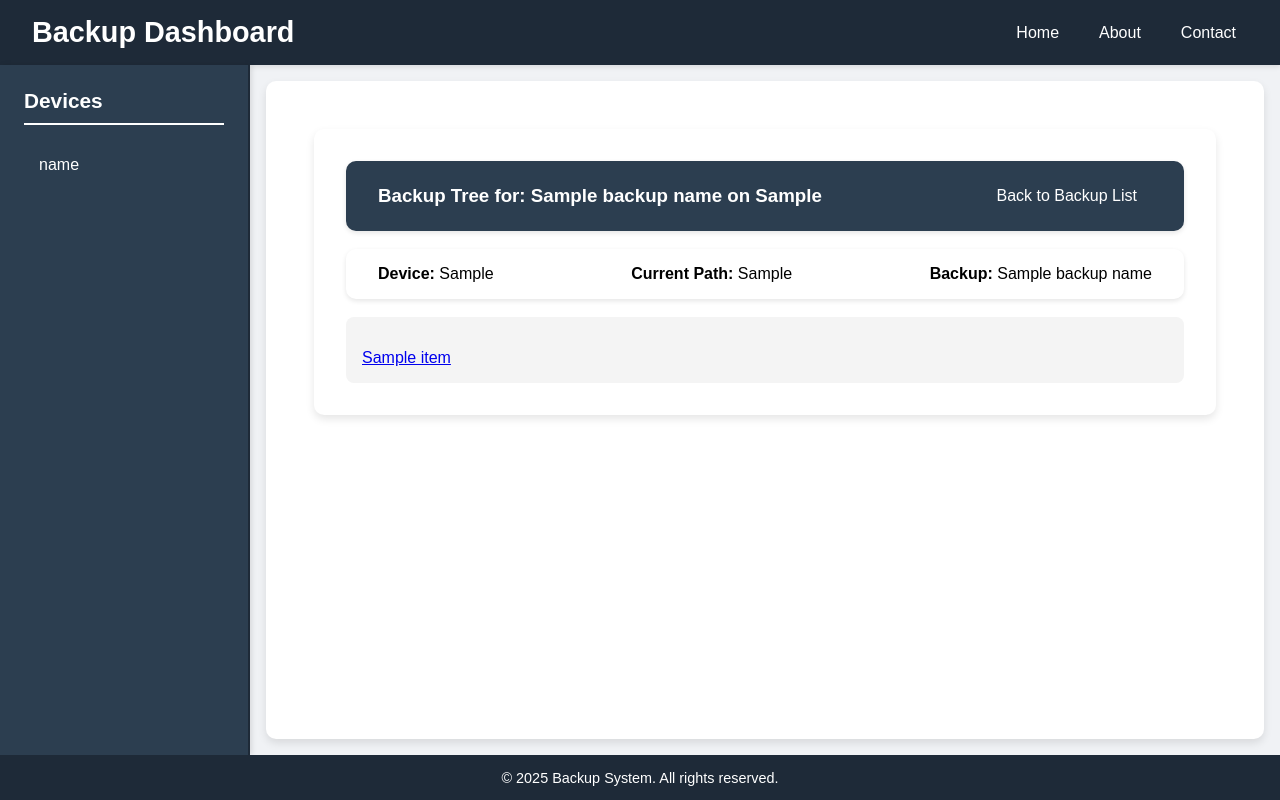
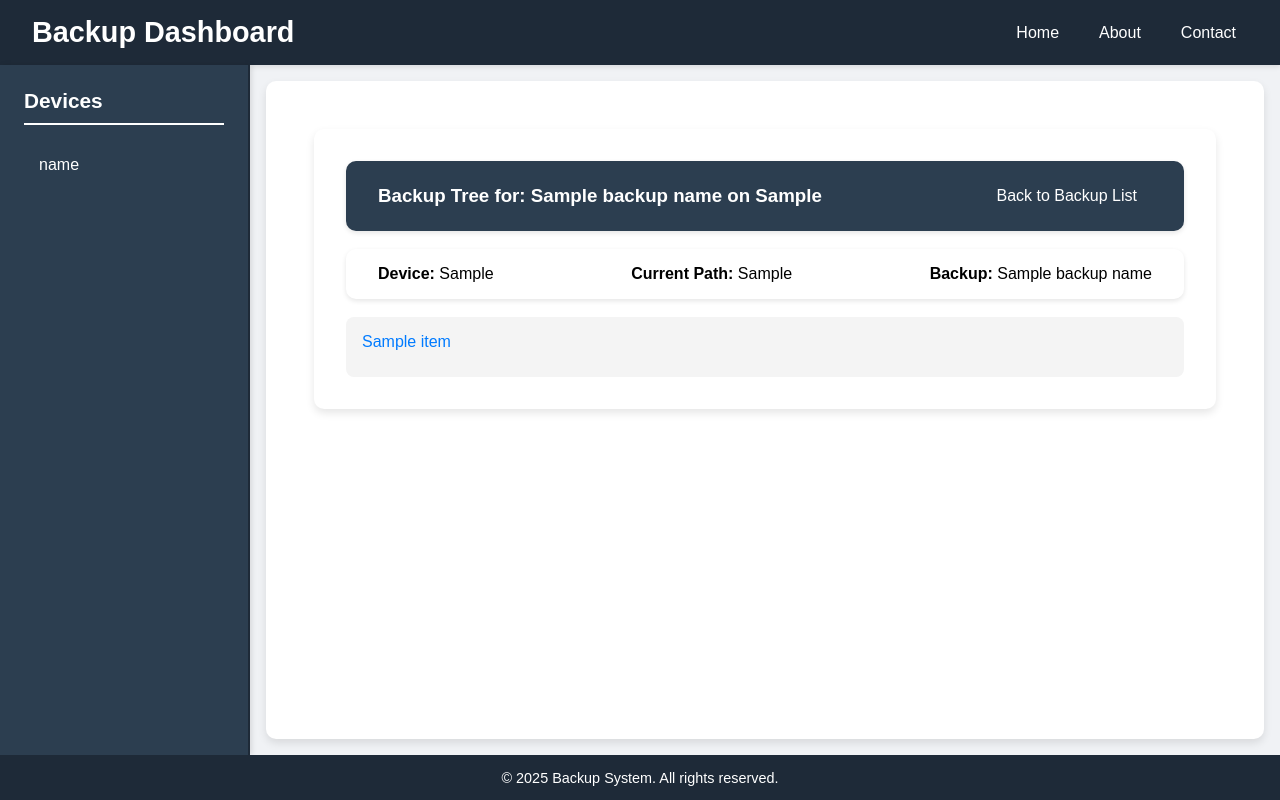
Before and after one commit to TrickShotMLG02/raspiBackupWebInterface, a Flask app: template templates/view_backup_tree.html in a window 1280 px wide. Run offline with Flask 3, Linux system fonts and the light colour scheme; the template is opened without the code that fills it: most values are stand-ins (such as "Sample title", 1, 10 or a date in 2020); parts of the project's set-up code (start-up, migrations or seed data) failed here and were passed over.

Commit message:
maybe improved visuals for file tree

```diff
--- a/static/css/style.css
+++ b/static/css/style.css
@@ -270,6 +270,27 @@ table th.log-col, table td.log-col {
     margin-top: 1em;
 }
 
+.file-tree {
+    list-style-type: none; /* Remove the dots */
+    margin: 0;
+    padding: 0;
+}
+
+/* Add custom spacing between the items */
+.file-tree-item {
+    margin-bottom: 10px; /* Adjust spacing between items */
+}
+
+/* Optional: Style the links */
+.file-tree-item a {
+    text-decoration: none; /* Remove underlines */
+    color: #007bff; /* Change link color */
+}
+
+.file-tree-item a:hover {
+    text-decoration: underline; /* Optional: underline on hover */
+}
+
 .file-content-container {
     display: flex;
     flex-direction: column;
--- a/templates/view_backup_tree.html
+++ b/templates/view_backup_tree.html
@@ -19,9 +19,9 @@
         <br>
 
         <div class="backup-container">
-            <div class="file-tree">
+            <ul class="file-tree">
                 {% for item in file_tree %}
-                    <p>
+                    <li class="file-tree-item">
                         {% if item.type == 'directory' %}
                             <!-- Directory link to navigate into the directory -->
                             <a href="{{ url_for('view_backup_tree', device=selected_device, backup_name=backup_name, path=item.path) }}">
@@ -33,9 +33,9 @@
                                 {{ item.name }}
                             </a>
                         {% endif %}
-                    </p>
+                    </li>
                 {% endfor %}
-            </div>
+            </ul>
         </div>
 
     </div>
```
